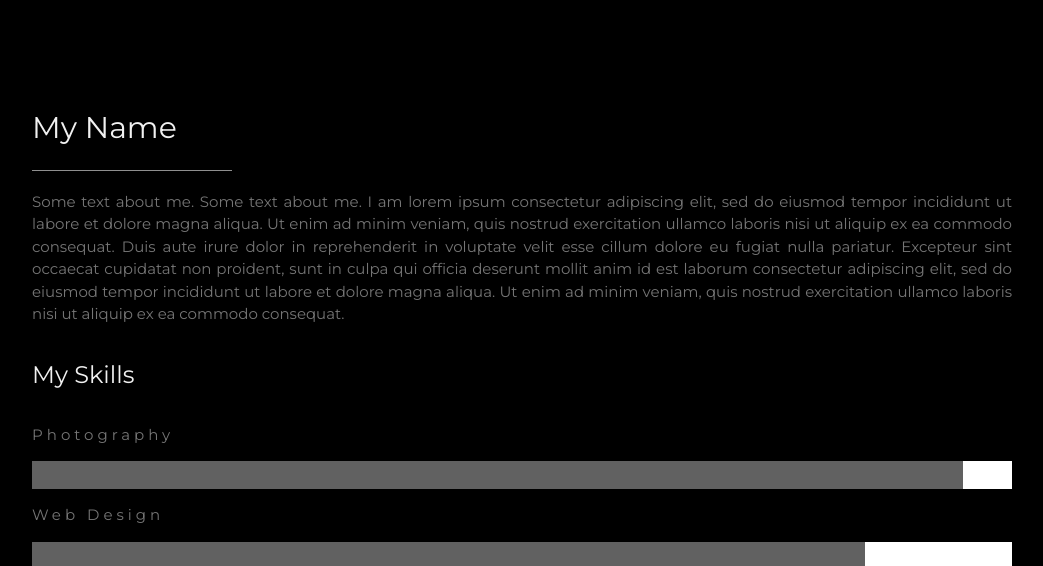
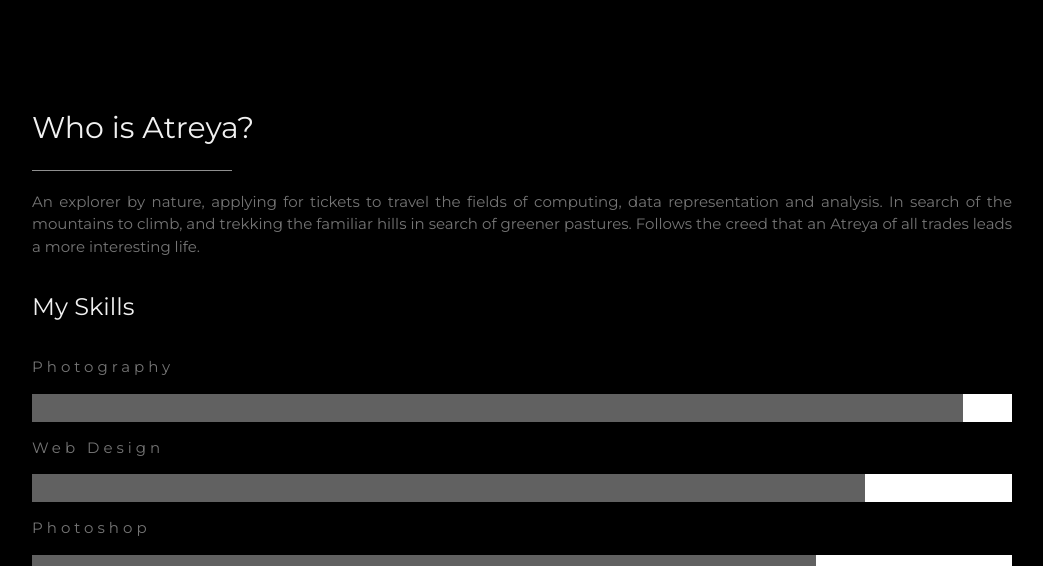
Before and after one commit to TestSubject8/djano-website, a Flask app: page /about/ in a window 1280 px wide. Shown: the part 948-1514 px from the top of the page, without its empty margins (178-1221 px from the left). Run offline with Flask 2, Linux system fonts and the light colour scheme.

Commit message:
working site template

```diff
--- a/templates/content-body.html
+++ b/templates/content-body.html
@@ -2,18 +2,16 @@
   {% block body %}
   <!-- Header/Home -->
   <header class="w3-container w3-padding-32 w3-center w3-black" id="home">
-    <h1 class="w3-jumbo"><span class="w3-hide-small">I'm</span> John Doe.</h1>
-    <p>Photographer and Web Designer.</p>
+    <h1 class="w3-jumbo"><span class="w3-hide-small">I'm</span> Atreya.</h1>
+    <p>Photographer and Engineer</p>
     <img src="/w3images/man_smoke.jpg" alt="boy" class="w3-image" width="992" height="1108">
   </header>
 
   <!-- About Section -->
   <div class="w3-content w3-justify w3-text-grey w3-padding-64" id="about">
-    <h2 class="w3-text-light-grey">My Name</h2>
+    <h2 class="w3-text-light-grey">Who is Atreya?</h2>
     <hr style="width:200px" class="w3-opacity">
-    <p>Some text about me. Some text about me. I am lorem ipsum consectetur adipiscing elit, sed do eiusmod tempor incididunt ut labore et dolore magna aliqua. Ut enim ad minim veniam, quis nostrud exercitation ullamco laboris nisi ut aliquip
-      ex ea commodo consequat. Duis aute irure dolor in reprehenderit in voluptate velit esse cillum dolore eu fugiat nulla pariatur. Excepteur sint occaecat cupidatat non proident, sunt in culpa qui officia deserunt mollit anim id est laborum consectetur
-      adipiscing elit, sed do eiusmod tempor incididunt ut labore et dolore magna aliqua. Ut enim ad minim veniam, quis nostrud exercitation ullamco laboris nisi ut aliquip ex ea commodo consequat.
+    <p>An explorer by nature, applying for tickets to travel the fields of computing, data representation and analysis. In search of the mountains to climb, and trekking the familiar hills in search of greener pastures. Follows the creed that an Atreya of all trades leads a more interesting life.
     </p>
     <h3 class="w3-padding-16 w3-text-light-grey">My Skills</h3>
     <p class="w3-wide">Photography</p>
```
Also changed, not shown: app-uwsgi.ini (added, +11 -0 lines), templates/about.html (deleted), 2 other files.
